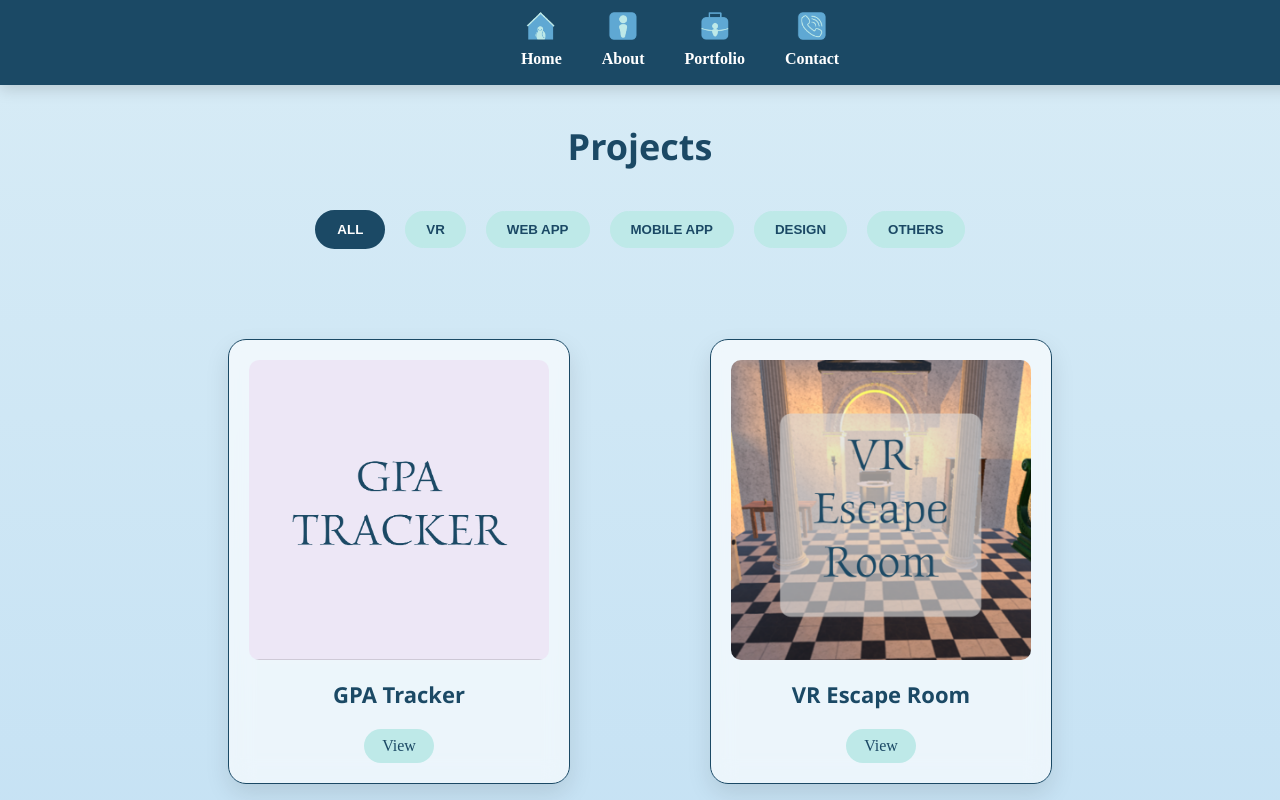
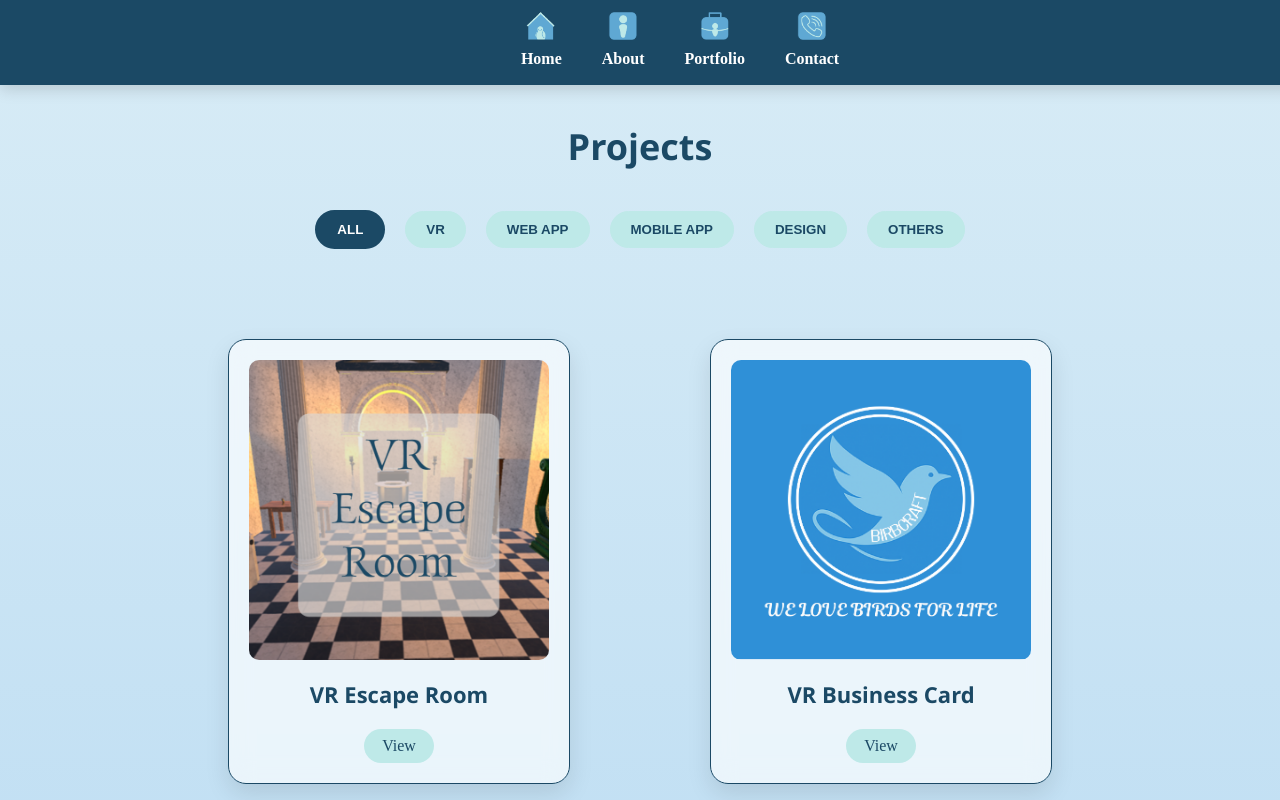
Before and after one commit to JenelleNg/Portfolio_jenelle, a React (Create React App) app: page /portfolio in a window 1280 px wide. Shown: the top 800 px of the page. Built offline with nearby package versions, Linux system fonts and the light colour scheme.

Commit message:
Update projects.js

```diff
--- a/src/pages/projects.js
+++ b/src/pages/projects.js
@@ -1,21 +1,9 @@
 export const projects = [
-    {
-        id: "gpa",
-        title: "GPA Tracker",
-        category: "web app",
-        description: "I code the module details, where it display the module name, code, assessment, grade and weightage. I also coded the edit and delete part. ",
-        used: "Python, HTML, JavaScript",
-        images: [
-            "/images/GPATracker.png",
-            "/images/GPAtracker1.png",
-            "/images/GPAtracker2.png"
-        ]
-    },
     {
         id: "vr-escape",
         title: "VR Escape Room",
         category: "vr",
-        description: "Designed the escape room and the puzzles in Unity and using C# to code the puzzles. I find assets in Unity Store to complete my puzzles and environment of my escape room.",
+        description: "Designed an escape room base on greek mythology and created 4 puzzles in Unity, using C# to code the puzzles. I find assets in Unity Store to complete my puzzles and environment of my escape room.",
         used: "Unity, C#",
         images: [
             "/images/escaperoom.png",
@@ -30,12 +18,13 @@ export const projects = [
         id: "vr-bscard",
         title: "VR Business Card",
         category: "vr",
-        description: "Created an interactive VR business card experience.",
+        description: "Designed and created an interactive VR business card experience.",
         used: "Unity, C#",
         images: ["/images/bscard.png",
             "/images/bscard2.png",
             "/images/bsbird.png"
-        ]
+        ],
+        vimeoId: "1161326537"
     },
     {
         id: "instagrid",
@@ -50,7 +39,7 @@ export const projects = [
         images: ["/images/amongus.png"],
         title: "3D Model AmongUs",
         category: "others",
-        description: "Modeled and a 3D AmongUs character in Blender.",
+        description: "Modeled a 3D AmongUs character in Blender.",
         used: "Blender, Unity"
     },
     {
```
